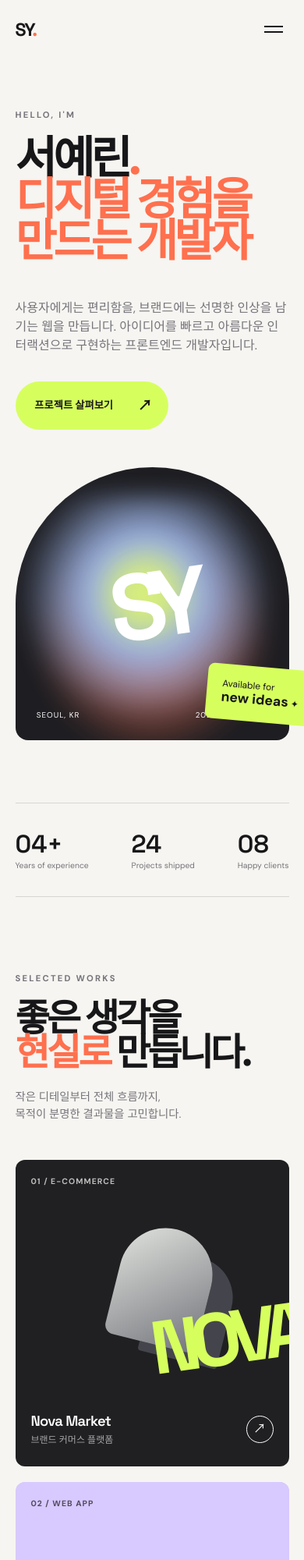
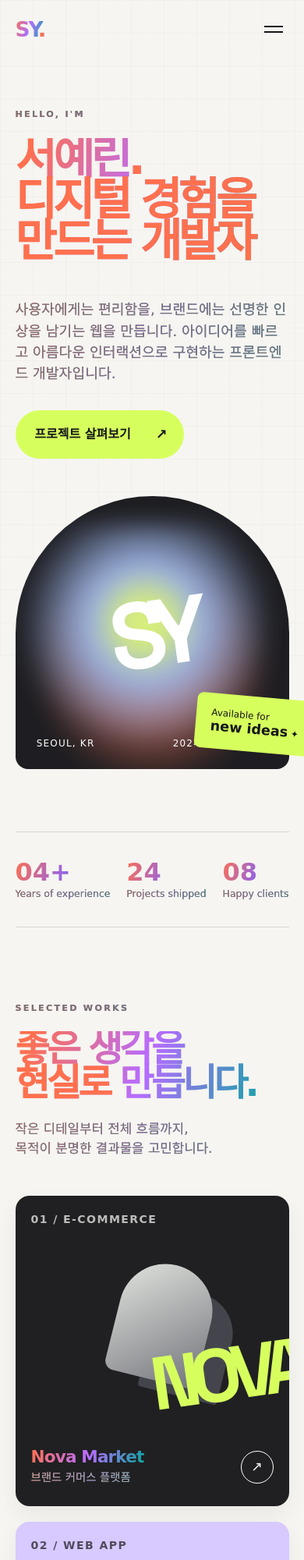
Before and after one commit to YEEERINNN/yrPortfolio-Class, a plain HTML site: page index.html in a window 390 px wide. Shown: the top 2000 px of the page at 78% size. Drawn offline with Linux system fonts and the light colour scheme.

Commit message:
포트폴리오 업로드

```diff
--- a/style.css
+++ b/style.css
@@ -14,24 +14,52 @@ body {
   margin: 0;
   color: var(--ink);
   background: var(--cream);
-  font-family: "DM Sans", sans-serif;
+  font-family: "Brush Script MT", "Segoe Print", cursive;
+  font-size: 1.08rem;
   line-height: 1.5;
 }
 a { color: inherit; text-decoration: none; }
 .page-shell { max-width: 1320px; margin: auto; padding: 0 5vw; overflow: hidden; }
-.site-header { height: 96px; display: flex; align-items: center; justify-content: space-between; }
-.logo { font: 700 1.45rem "Space Grotesk", sans-serif; letter-spacing: -0.08em; }
+.site-header { height: 96px; display: flex; align-items: center; justify-content: space-between; border-bottom: 1px solid var(--line); }
+.logo {
+  font: 700 1.65rem "Brush Script MT", "Segoe Print", cursive;
+  letter-spacing: -0.08em;
+  background: linear-gradient(110deg, #ff704e, #aa70ff 48%, #08a7a1);
+  -webkit-background-clip: text;
+  background-clip: text;
+  color: transparent;
+}
 .logo span, h1 > span { color: var(--orange); }
-.nav { display: flex; gap: 2.3rem; color: var(--muted); font-size: .82rem; font-weight: 600; }
+.nav { display: flex; gap: 2.3rem; color: var(--muted); font-size: 1rem; font-weight: 600; }
+.nav a,
+.eyebrow,
+.intro,
+.section-heading > p,
+.stats span,
+.project-info p,
+.site-footer,
+.contact-form label {
+  background: linear-gradient(110deg, #ef5d43, #8c62dc 52%, #008e8a);
+  -webkit-background-clip: text;
+  background-clip: text;
+  color: transparent;
+}
 .nav a:hover, .site-footer a:hover { color: var(--ink); }
 .menu-toggle { display: none; border: 0; background: none; padding: .5rem; }
 .hero { min-height: 620px; display: grid; grid-template-columns: 1.1fr .9fr; align-items: center; gap: 3rem; padding: 4.5rem 0 5rem; }
 .eyebrow { margin: 0 0 1.3rem; color: var(--muted); font-size: .7rem; font-weight: 700; letter-spacing: .2em; }
 h1, h2, h3, p { margin-top: 0; }
-h1, h2 { font: 700 clamp(3.6rem, 7vw, 7.4rem)/.92 "Space Grotesk", sans-serif; letter-spacing: -.08em; }
+h1, h2 {
+  font: 700 clamp(3.6rem, 7vw, 7.4rem)/.92 "Brush Script MT", "Segoe Print", cursive;
+  letter-spacing: -.08em;
+  background: linear-gradient(110deg, #ff704e 5%, #b76cff 48%, #08a7a1 95%);
+  -webkit-background-clip: text;
+  background-clip: text;
+  color: transparent;
+}
 h1 em, h2 em { color: var(--orange); font-style: normal; }
-.intro { max-width: 410px; margin: 2.1rem 0; color: var(--muted); font-size: 1rem; }
-.button { display: inline-flex; align-items: center; gap: 2rem; border: 0; border-radius: 100px; padding: 1.1rem 1.35rem 1.1rem 1.55rem; font-weight: 700; font-size: .83rem; cursor: pointer; transition: transform .2s, box-shadow .2s; }
+.intro { max-width: 450px; margin: 2.1rem 0; color: var(--muted); font-size: 1.14rem; }
+.button { display: inline-flex; align-items: center; gap: 2rem; border: 0; border-radius: 100px; padding: 1.1rem 1.35rem 1.1rem 1.55rem; font-family: "Brush Script MT", "Segoe Print", cursive; font-weight: 700; font-size: 1rem; cursor: pointer; transition: transform .2s, box-shadow .2s; }
 .button:hover { transform: translateY(-3px); box-shadow: 0 10px 22px rgba(23,23,25,.13); }
 .button span { font-size: 1.1rem; }
 .button-primary { background: var(--lime); }
@@ -39,24 +67,31 @@ h1 em, h2 em { color: var(--orange); font-style: normal; }
 .portrait-card { position: relative; height: 430px; overflow: hidden; border-radius: 220px 220px 20px 20px; background: #1e1e22; }
 .portrait-glow { position: absolute; inset: 10% -10% -15%; background: radial-gradient(circle at 48% 35%, #e6ff86 0 9%, #a6bff4 22%, transparent 50%), radial-gradient(circle, #ff7453, transparent 55%); filter: blur(14px); opacity: .92; }
 .portrait-initials { position: absolute; top: 37%; width: 100%; text-align: center; color: #fff; font: 700 7.5rem/.8 "Space Grotesk"; letter-spacing: -.15em; transform: rotate(-8deg); }
-.portrait-caption { position: absolute; right: 1.7rem; bottom: 1.5rem; left: 1.7rem; display: flex; justify-content: space-between; color: #fff; font-size: .62rem; letter-spacing: .1em; }
+.portrait-caption { position: absolute; right: 1.7rem; bottom: 1.5rem; left: 1.7rem; display: flex; justify-content: space-between; color: #fff; font-size: .75rem; letter-spacing: .1em; }
 .floating-note { position: absolute; right: -2rem; bottom: 1.4rem; padding: 1.1rem 1.2rem; background: var(--lime); border-radius: 8px; font-size: .75rem; line-height: 1.2; transform: rotate(5deg); }
 .floating-note strong { font-size: 1.1rem; }
 .stats { display: flex; gap: 5rem; border-top: 1px solid var(--line); border-bottom: 1px solid var(--line); padding: 2rem 0; }
 .stats div { display: flex; align-items: baseline; gap: .75rem; }
-.stats strong { font: 600 2rem "Space Grotesk"; }
-.stats span { color: var(--muted); font-size: .75rem; }
+.stats strong {
+  font: 600 2rem "Brush Script MT", "Segoe Print", cursive;
+  background: linear-gradient(110deg, #ff704e, #9a64df 50%, #008e8a);
+  -webkit-background-clip: text;
+  background-clip: text;
+  color: transparent;
+}
+.stats span { color: var(--muted); font-size: .88rem; }
 .projects-section { padding: 9rem 0; }
 .section-heading { display: flex; justify-content: space-between; align-items: end; margin-bottom: 3rem; }
 h2 { margin-bottom: 0; font-size: clamp(3rem, 5vw, 5.4rem); }
-.section-heading > p { color: var(--muted); font-size: .9rem; text-align: right; }
+.section-heading > p { color: var(--muted); font-size: 1rem; text-align: right; }
 .project-grid { display: grid; grid-template-columns: repeat(3, 1fr); gap: 1.25rem; }
-.project-card { border-radius: 12px; overflow: hidden; }
+.project-card { border-radius: 18px; overflow: hidden; box-shadow: 0 12px 30px rgba(23, 23, 25, .06); transition: transform .35s ease, box-shadow .35s ease; }
+.project-card:hover { transform: translateY(-10px); box-shadow: 0 24px 45px rgba(23, 23, 25, .14); }
 .project-visual { position: relative; height: 330px; overflow: hidden; }
 .project-card-dark { background: #202022; color: #fff; }
 .project-card-lilac { background: var(--lilac); }
 .project-card-orange { background: var(--orange); }
-.visual-label { position: absolute; top: 1.25rem; left: 1.25rem; font-size: .65rem; font-weight: 700; letter-spacing: .1em; opacity: .7; }
+.visual-label { position: absolute; top: 1.25rem; left: 1.25rem; font-size: .88rem; font-weight: 700; letter-spacing: .1em; opacity: .7; }
 .visual-word { position: absolute; right: -1rem; bottom: 2rem; color: var(--lime); font: 700 6rem/.8 "Space Grotesk"; letter-spacing: -.13em; transform: rotate(-8deg); }
 .product-shape { position: absolute; top: 29%; left: 37%; width: 120px; height: 150px; border-radius: 60px 60px 12px 12px; background: linear-gradient(140deg, #e2e4df, #73757c); box-shadow: 40px 20px 0 -8px #44454c; transform: rotate(14deg); }
 .finance-visual { background: var(--lilac); }
@@ -64,44 +99,67 @@ h2 { margin-bottom: 0; font-size: clamp(3rem, 5vw, 5.4rem); }
 .chart-bars { position: absolute; right: 1.5rem; bottom: 2rem; display: flex; align-items: end; gap: .45rem; height: 115px; }
 .chart-bars i { display: block; width: 18px; background: var(--ink); border-radius: 3px 3px 0 0; }
 .chart-bars i:nth-child(1) { height: 38%; opacity: .35; } .chart-bars i:nth-child(2) { height: 55%; opacity: .5; } .chart-bars i:nth-child(3) { height: 43%; opacity: .65; } .chart-bars i:nth-child(4) { height: 77%; opacity: .8; } .chart-bars i:nth-child(5) { height: 100%; }
-.culture-circle { position: absolute; top: 29%; left: 25%; width: 190px; height: 190px; display: grid; place-content: center; border: 1px solid var(--ink); border-radius: 50%; text-align: center; font: 600 1.15rem/1 "Space Grotesk"; letter-spacing: -.08em; transform: rotate(-18deg); }
+.culture-circle { position: absolute; top: 29%; left: 25%; width: 190px; height: 190px; display: grid; place-content: center; border: 1px solid var(--ink); border-radius: 50%; text-align: center; font: 600 1.35rem/1 "Brush Script MT", "Segoe Print", cursive; letter-spacing: -.08em; transform: rotate(-18deg); }
 .culture-line { position: absolute; top: 18%; right: 19%; height: 260px; border-right: 1px solid var(--ink); transform: rotate(32deg); }
 .project-info { display: flex; align-items: center; justify-content: space-between; padding: 1.4rem 1.25rem 1.6rem; }
-.project-info h3 { margin-bottom: .25rem; font: 600 1.15rem "Space Grotesk"; letter-spacing: -.04em; }
-.project-info p { margin: 0; color: var(--muted); font-size: .75rem; }
+.project-info h3 {
+  margin-bottom: .25rem;
+  font: 600 1.35rem "Brush Script MT", "Segoe Print", cursive;
+  letter-spacing: -.04em;
+  background: linear-gradient(110deg, #ff704e, #b76cff 50%, #08a7a1);
+  -webkit-background-clip: text;
+  background-clip: text;
+  color: transparent;
+}
+.project-info p { margin: 0; color: var(--muted); font-size: .9rem; }
 .project-card-dark .project-info p { color: #a6a5a9; }
-.project-info a { display: grid; width: 35px; height: 35px; place-items: center; border: 1px solid currentColor; border-radius: 50%; transition: background .2s, color .2s; }
+.project-info a { display: grid; width: 42px; height: 42px; place-items: center; border: 1px solid currentColor; border-radius: 50%; transition: background .2s, color .2s, transform .2s; }
+.project-info a:hover { transform: rotate(45deg); }
 .project-info a:hover { background: var(--ink); color: var(--cream); }
-.contact-section { display: grid; grid-template-columns: 1fr 1fr; gap: 7rem; padding: 5rem 6vw; margin-bottom: 4rem; border-radius: 18px; background: var(--ink); color: #fff; }
+.contact-section { display: grid; grid-template-columns: 1fr 1fr; gap: 7rem; padding: 5rem 6vw; margin-bottom: 4rem; border-radius: 24px; background: var(--ink); color: #fff; box-shadow: 0 24px 50px rgba(23, 23, 25, .14); }
 .contact-section h2 { color: #fff; }
 .contact-section h2 em { color: var(--lime); }
 .contact-form { display: grid; gap: 1.15rem; align-content: center; }
-.contact-form label { display: grid; gap: .45rem; color: #aaa9ae; font-size: .72rem; }
+.contact-form label { display: grid; gap: .45rem; color: #aaa9ae; font-size: .88rem; }
 input, textarea { width: 100%; padding: .8rem 0; border: 0; border-bottom: 1px solid #4f4e53; outline: 0; color: #fff; background: transparent; font: inherit; resize: vertical; }
 input:focus, textarea:focus { border-color: var(--lime); }
 input::placeholder, textarea::placeholder { color: #6f6e73; }
 .button-light { justify-self: start; margin-top: .5rem; background: var(--lime); color: var(--ink); }
-.form-status { min-height: 1.2rem; margin: 0; color: var(--lime); font-size: .75rem; }
-.site-footer { display: flex; justify-content: space-between; padding: 1.5rem 0 2.5rem; color: var(--muted); font-size: .66rem; letter-spacing: .08em; }
+.form-status { min-height: 1.2rem; margin: 0; color: var(--lime); font-size: .9rem; }
+.site-footer { display: flex; justify-content: space-between; padding: 1.5rem 0 2.5rem; color: var(--muted); font-size: .84rem; letter-spacing: .08em; }
 .site-footer div { display: flex; gap: 1.5rem; }
 .reveal { opacity: 0; transform: translateY(18px); transition: opacity .7s ease, transform .7s ease; }
 .reveal.visible { opacity: 1; transform: none; }
+
+body::before {
+  position: fixed;
+  z-index: -1;
+  inset: 0;
+  background-image: linear-gradient(rgba(23, 23, 25, .025) 1px, transparent 1px),
+    linear-gradient(90deg, rgba(23, 23, 25, .025) 1px, transparent 1px);
+  background-size: 42px 42px;
+  content: "";
+  pointer-events: none;
+}
+
+::selection { color: var(--ink); background: var(--lime); }
 
 @media (max-width: 760px) {
   .site-header { height: 75px; }
   .menu-toggle { display: grid; gap: 5px; z-index: 2; }
   .menu-toggle span { display: block; width: 24px; height: 2px; background: var(--ink); }
-  .nav { position: absolute; top: 0; right: 0; left: 0; display: none; flex-direction: column; gap: 1.5rem; padding: 6rem 5vw 2rem; background: var(--cream); box-shadow: 0 12px 25px rgba(0,0,0,.08); }
+  .site-header { border-bottom: 0; }
+  .nav { position: absolute; top: 0; right: 0; left: 0; display: none; flex-direction: column; gap: 1.5rem; padding: 6rem 5vw 2rem; background: rgba(246, 245, 241, .96); box-shadow: 0 12px 25px rgba(0,0,0,.08); }
   .nav.open { display: flex; }
   .hero { grid-template-columns: 1fr; padding: 4rem 0 5rem; }
   .hero-art { justify-self: center; max-width: 360px; }
   .portrait-card { height: 350px; }
   .stats { justify-content: space-between; gap: .5rem; }
   .stats div { display: grid; gap: 0; }
-  .stats span { font-size: .65rem; }
+  .stats span { font-size: .78rem; }
   .projects-section { padding: 6rem 0; }
   .section-heading { display: block; }
-  .section-heading > p { margin-top: 1.5rem; text-align: left; }
+  .section-heading > p { margin-top: 1.5rem; text-align: left; font-size: 1.05rem; }
   .project-grid { grid-template-columns: 1fr; }
   .project-visual { height: 300px; }
   .contact-section { grid-template-columns: 1fr; gap: 3rem; padding: 3rem 1.5rem; }
```
Also changed, not shown: index.html (+2 -2 lines).
